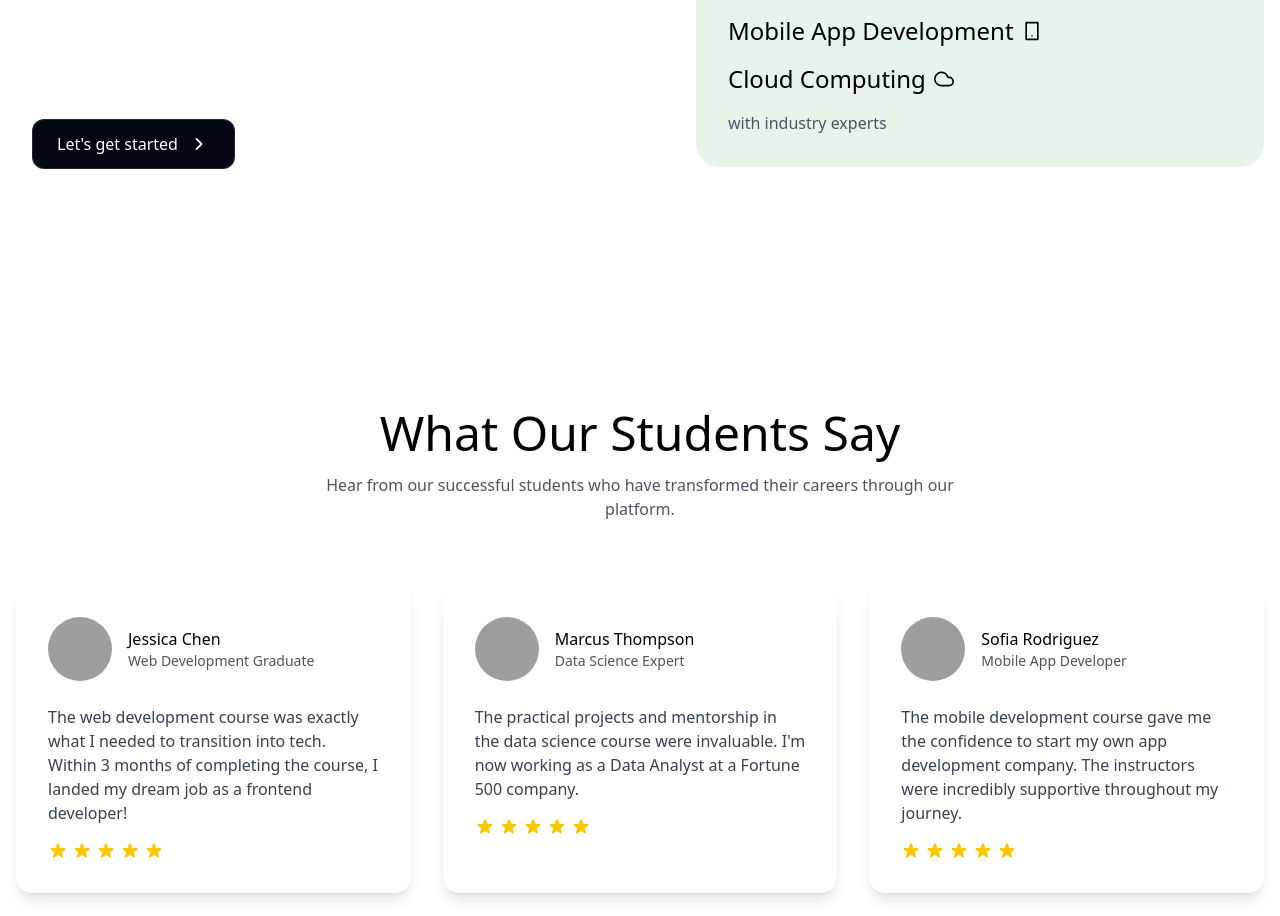
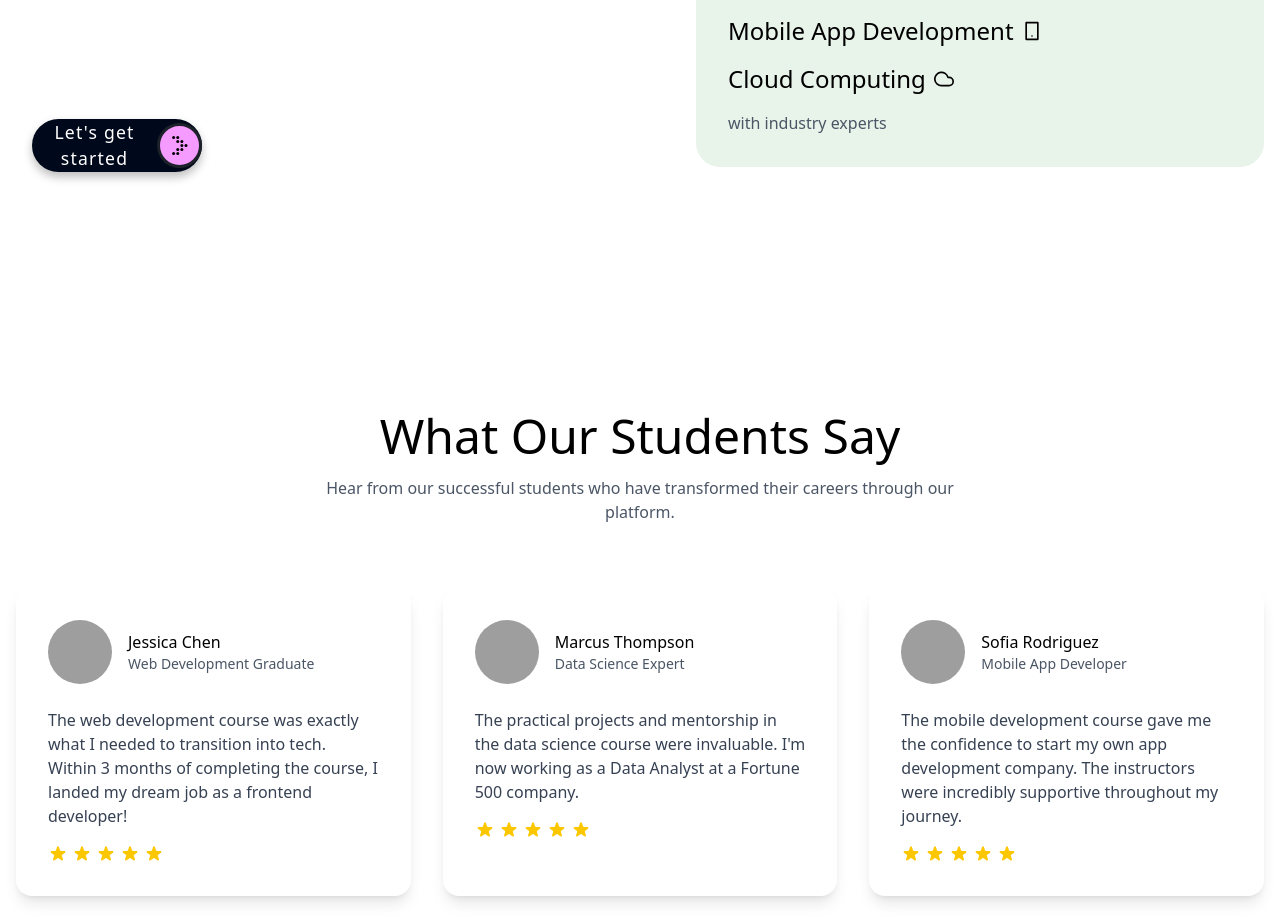
Before and after one commit to harsh-shah-9101/EnlightenedHub, a React (Vite) app: page / in a window 1280 px wide. Shown: the part 1257-2173 px from the top of the page. Built offline with nearby package versions, Linux system fonts and the light colour scheme; grey boxes are pictures that could not be loaded.

Commit message:
new lets started button

```diff
--- /dev/null
+++ b/src/components/ui/custom-button.jsx
@@ -0,0 +1,80 @@
+import React from 'react';
+import styled from 'styled-components';
+
+const CustomButton = ({ onClick, text = "let's go!" }) => {
+  return (
+    <StyledWrapper>
+      <button className="Btn-Container" onClick={onClick}>
+        <span className="text">{text}</span>
+        <span className="icon-Container">
+          <svg width={16} height={19} viewBox="0 0 16 19" fill="nones" xmlns="http://www.w3.org/2000/svg">
+            <circle cx="1.61321" cy="1.61321" r="1.5" fill="black" />
+            <circle cx="5.73583" cy="1.61321" r="1.5" fill="black" />
+            <circle cx="5.73583" cy="5.5566" r="1.5" fill="black" />
+            <circle cx="9.85851" cy="5.5566" r="1.5" fill="black" />
+            <circle cx="9.85851" cy="9.5" r="1.5" fill="black" />
+            <circle cx="13.9811" cy="9.5" r="1.5" fill="black" />
+            <circle cx="5.73583" cy="13.4434" r="1.5" fill="black" />
+            <circle cx="9.85851" cy="13.4434" r="1.5" fill="black" />
+            <circle cx="1.61321" cy="17.3868" r="1.5" fill="black" />
+            <circle cx="5.73583" cy="17.3868" r="1.5" fill="black" />
+          </svg>
+        </span>
+      </button>
+    </StyledWrapper>
+  );
+}
+
+const StyledWrapper = styled.div`
+  .Btn-Container {
+    display: flex;
+    width: 170px;
+    height: fit-content;
+    background-color: #00091bff;
+    border-radius: 40px;
+    box-shadow: 0px 5px 10px #bebebe;
+    justify-content: space-between;
+    align-items: center;
+    border: none;
+    cursor: pointer;
+  }
+  .icon-Container {
+    width: 45px;
+    height: 45px;
+    background-color: #f59aff;
+    display: flex;
+    align-items: center;
+    justify-content: center;
+    border-radius: 50%;
+    border: 3px solid #1d2129;
+  }
+  .text {
+    width: calc(170px - 45px);
+    height: 100%;
+    display: flex;
+    align-items: center;
+    justify-content: center;
+    color: white;
+    font-size: 1.1em;
+    letter-spacing: 1.2px;
+  }
+  .icon-Container svg {
+    transition-duration: 1.5s;
+  }
+  .Btn-Container:hover .icon-Container svg {
+    transition-duration: 1.5s;
+    animation: arrow 1s linear infinite;
+  }
+  @keyframes arrow {
+    0% {
+      opacity: 0;
+      margin-left: 0px;
+    }
+    100% {
+      opacity: 1;
+      margin-left: 10px;
+    }
+  }
+`;
+
+export default CustomButton;
--- a/src/pages/home.jsx
+++ b/src/pages/home.jsx
@@ -4,6 +4,7 @@ import { TextGenerateEffect } from "../components/ui/text-generate-effect";
 import { BentoGrid, BentoGridItem } from "../components/ui/bento-grid";
 import { Meteors } from "../components/ui/meteors";
 import CurvedLoop from "../components/ui/CurvedLoop";
+import CustomButton from "../components/ui/custom-button";
 import { useNavigate } from 'react-router-dom';
 import { useEffect, useRef, useState } from "react";
 import '../styles/scroll-animation.css';
@@ -268,34 +269,7 @@ function Home() {
                                 duration={0.8}
                             />
                             <div className="relative group">
-                                <button
-                                    className="relative inline-block p-px font-semibold leading-6 text-white bg-gray-800
-                                    cursor-pointer rounded-xl shadow-zinc-900 transition-transform duration-300 ease-in-out
-                                    hover:scale-105 active:scale-95"
-                                    onClick={() => navigate('/login')}
-                                >
-                                    <span className="absolute inset-0 rounded-xl bg-gradient-to-r from-teal-400 via-blue-500 to-purple-500 p-[2px] opacity-0 transition-opacity duration-500 group-hover:opacity-100"></span>
-
-                                    <span className="relative z-10 block px-6 py-3 rounded-xl bg-gray-950">
-                                        <div className="relative z-10 flex items-center space-x-2">
-                                            <span className="transition-all duration-500 group-hover:translate-x-1">Let's get started</span>
-                                            <svg
-                                                className="w-6 h-6 transition-transform duration-500 group-hover:translate-x-1"
-                                                data-slot="icon"
-                                                aria-hidden="true"
-                                                fill="currentColor"
-                                                viewBox="0 0 20 20"
-                                                xmlns="http://www.w3.org/2000/svg"
-                                            >
-                                                <path
-                                                    clipRule="evenodd"
-                                                    d="M8.22 5.22a.75.75 0 0 1 1.06 0l4.25 4.25a.75.75 0 0 1 0 1.06l-4.25 4.25a.75.75 0 0 1-1.06-1.06L11.94 10 8.22 6.28a.75.75 0 0 1 0-1.06Z"
-                                                    fillRule="evenodd"
-                                                ></path>
-                                            </svg>
-                                        </div>
-                                    </span>
-                                </button>
+                                <CustomButton onClick={() => navigate('/login')} text="Let's get started" />
                             </div>
                         </div>
 
```
